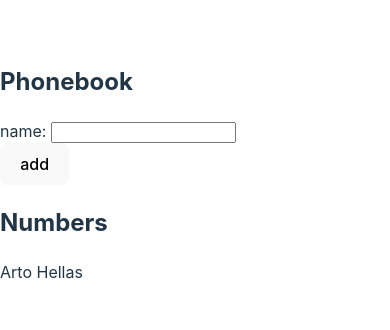
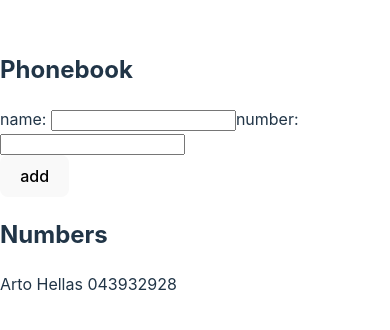
Before and after one commit to Fahmid99/fullstackopen2024, a React (Vite) app in the folder part1/phonebook/: page / in a window 390 px wide. Shown: the part 250-580 px from the top of the page. Built offline with nearby package versions, Linux system fonts and the light colour scheme.

Commit message:
2.8: The Phonebook Step 3

```diff
--- a/part1/phonebook/src/App.jsx
+++ b/part1/phonebook/src/App.jsx
@@ -1,8 +1,9 @@
 import { useState } from "react";
 
 const App = () => {
-  const [persons, setPersons] = useState([{ id: 1, name: "Arto Hellas" }]);
+  const [persons, setPersons] = useState([{ id: 1, name: "Arto Hellas", number: "043932928" }]);
   const [newName, setNewName] = useState("");
+  const [newNumber, setnewNumber] = useState("");
 
   const addNewPerson = (e) => {
     e.preventDefault();
@@ -12,6 +13,7 @@
       const personObj = {
         id: Math.floor(Math.random()),
         name: newName,
+        number: newNumber,
       };
 
       setPersons(persons.concat(personObj));
@@ -22,12 +24,17 @@
     setNewName(e.target.value);
   };
 
+  const handleNumberInput = (e) => {
+    setnewNumber(e.target.value);
+  };
+
   return (
     <div>
       <h2>Phonebook</h2>
       <form onSubmit={addNewPerson}>
         <div>
           name: <input onChange={handleNameInput} />
+          number: <input onChange={handleNumberInput} />
         </div>
         <div>
           <button type="submit">add</button>
@@ -35,7 +42,9 @@
       </form>
       <h2>Numbers</h2>
       {persons.map((person) => (
-        <p key={person.name}>{person.name}</p>
+        <p key={person.name}>
+          {person.name} {person.number}
+        </p>
       ))}
     </div>
   );
```
